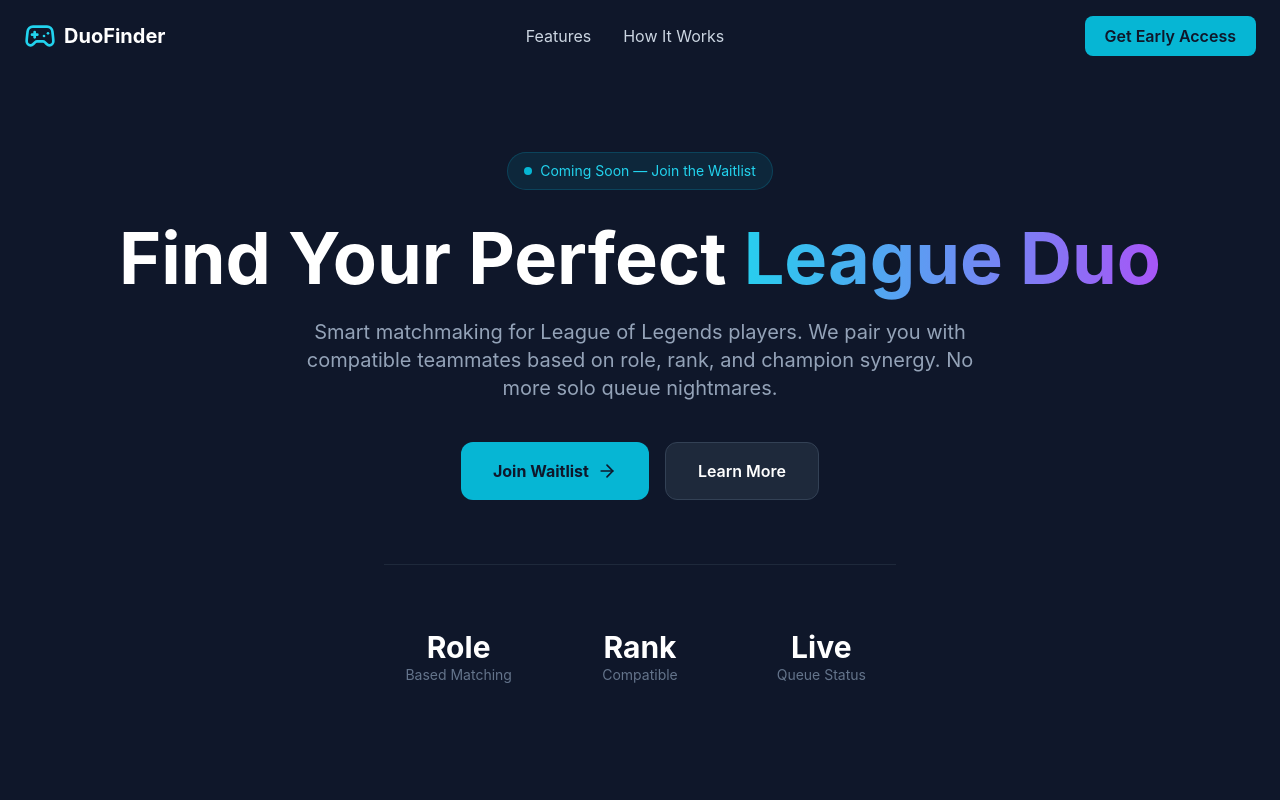
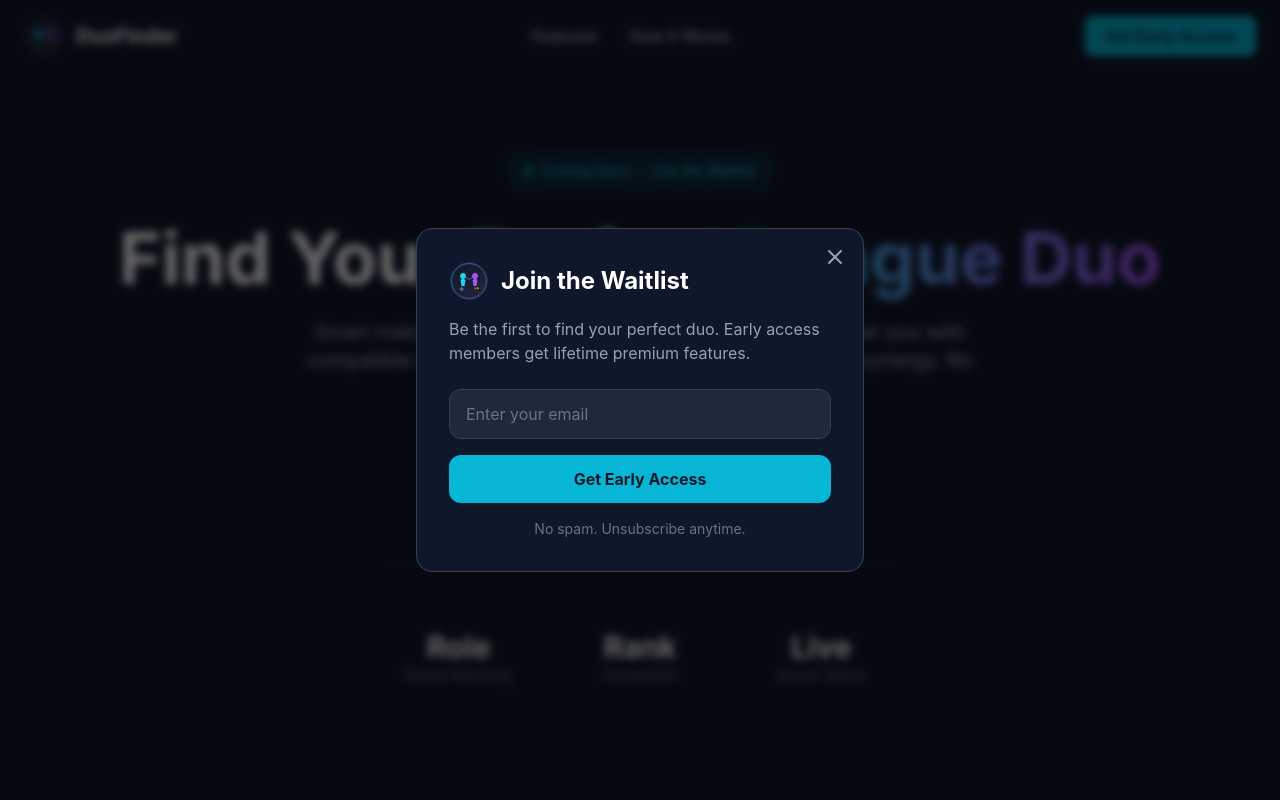
Before and after one commit to A-Link-To-The-Future/duofinder-landing, a Next.js app: page / in a window 1280 px wide. Both pictures are taken after a click on the button "Get Early Access". Shown: the top 800 px of the page. Built offline with nearby package versions, Linux system fonts and the light colour scheme.

Commit message:
Add logo, functional buttons, and waitlist modal

```diff
--- a/src/app/page.tsx
+++ b/src/app/page.tsx
@@ -1,20 +1,46 @@
-import React from 'react';
-import { Gamepad2, Users, Zap, Shield, ArrowRight, MessageCircle } from 'lucide-react';
+'use client';
+
+import React, { useState } from 'react';
+import { Gamepad2, Users, Zap, Shield, ArrowRight, MessageCircle, X, CheckCircle } from 'lucide-react';
 
 export default function LandingPage() {
+  const [showModal, setShowModal] = useState(false);
+  const [email, setEmail] = useState('');
+  const [submitted, setSubmitted] = useState(false);
+
+  const handleWaitlistSubmit = (e: React.FormEvent) => {
+    e.preventDefault();
+    if (email) {
+      setSubmitted(true);
+      setTimeout(() => {
+        setShowModal(false);
+        setSubmitted(false);
+        setEmail('');
+      }, 2000);
+    }
+  };
+
+  const scrollToSection = (id: string) => {
+    const element = document.getElementById(id);
+    element?.scrollIntoView({ behavior: 'smooth' });
+  };
+
   return (
     <div className="min-h-screen bg-gradient-to-b from-slate-900 via-slate-900 to-slate-800">
       {/* Navbar */}
       <nav className="flex items-center justify-between px-6 py-4 max-w-7xl mx-auto">
-        <div className="flex items-center gap-2">
-          <Gamepad2 className="w-8 h-8 text-cyan-400" />
+        <div className="flex items-center gap-3">
+          <img src="/logo.svg" alt="DuoFinder" className="w-10 h-10" />
           <span className="text-xl font-bold text-white">DuoFinder</span>
         </div>
         <div className="hidden md:flex items-center gap-8 text-slate-300">
-          <a href="#features" className="hover:text-white transition">Features</a>
-          <a href="#how-it-works" className="hover:text-white transition">How It Works</a>
+          <button onClick={() => scrollToSection('features')} className="hover:text-white transition">Features</button>
+          <button onClick={() => scrollToSection('how-it-works')} className="hover:text-white transition">How It Works</button>
         </div>
-        <button className="bg-cyan-500 hover:bg-cyan-400 text-slate-900 font-semibold px-5 py-2 rounded-lg transition">
+        <button
+          onClick={() => setShowModal(true)}
+          className="bg-cyan-500 hover:bg-cyan-400 text-slate-900 font-semibold px-5 py-2 rounded-lg transition"
+        >
           Get Early Access
         </button>
       </nav>
@@ -41,11 +67,17 @@ export default function LandingPage() {
         </p>
 
         <div className="flex flex-col sm:flex-row gap-4 justify-center">
-          <button className="bg-cyan-500 hover:bg-cyan-400 text-slate-900 font-bold px-8 py-4 rounded-xl flex items-center justify-center gap-2 transition group">
+          <button
+            onClick={() => setShowModal(true)}
+            className="bg-cyan-500 hover:bg-cyan-400 text-slate-900 font-bold px-8 py-4 rounded-xl flex items-center justify-center gap-2 transition group"
+          >
             Join Waitlist
             <ArrowRight className="w-5 h-5 group-hover:translate-x-1 transition" />
           </button>
-          <button className="bg-slate-800 hover:bg-slate-700 text-white font-semibold px-8 py-4 rounded-xl border border-slate-700 transition">
+          <button
+            onClick={() => scrollToSection('features')}
+            className="bg-slate-800 hover:bg-slate-700 text-white font-semibold px-8 py-4 rounded-xl border border-slate-700 transition"
+          >
             Learn More
           </button>
         </div>
@@ -141,13 +173,21 @@ export default function LandingPage() {
             Join the waitlist today and be the first to know when we launch. Early adopters get lifetime premium perks.
           </p>
           <div className="flex flex-col sm:flex-row gap-4 justify-center">
-            <button className="bg-cyan-500 hover:bg-cyan-400 text-slate-900 font-bold px-8 py-4 rounded-xl transition">
+            <button
+              onClick={() => setShowModal(true)}
+              className="bg-cyan-500 hover:bg-cyan-400 text-slate-900 font-bold px-8 py-4 rounded-xl transition"
+            >
               Join Waitlist
             </button>
-            <button className="bg-slate-800 hover:bg-slate-700 text-white font-semibold px-8 py-4 rounded-xl flex items-center justify-center gap-2 transition">
+            <a
+              href="https://discord.gg/duofinder"
+              target="_blank"
+              rel="noopener noreferrer"
+              className="bg-slate-800 hover:bg-slate-700 text-white font-semibold px-8 py-4 rounded-xl flex items-center justify-center gap-2 transition"
+            >
               <MessageCircle className="w-5 h-5" />
               Join Discord
-            </button>
+            </a>
           </div>
         </div>
       </section>
@@ -155,19 +195,76 @@ export default function LandingPage() {
       {/* Footer */}
       <footer className="px-6 py-12 border-t border-slate-800">
         <div className="max-w-7xl mx-auto flex flex-col md:flex-row justify-between items-center gap-4">
-          <div className="flex items-center gap-2">
-            <Gamepad2 className="w-6 h-6 text-cyan-400" />
+          <div className="flex items-center gap-3">
+            <img src="/logo.svg" alt="DuoFinder" className="w-8 h-8" />
             <span className="text-lg font-bold text-white">DuoFinder</span>
           </div>
           <p className="text-slate-500 text-sm">
             © 2025 DuoFinder. Not affiliated with Riot Games.
           </p>
           <div className="flex gap-6 text-slate-400">
-            <a href="#" className="hover:text-white transition">Twitter</a>
-            <a href="#" className="hover:text-white transition">Discord</a>
+            <a href="https://twitter.com/duofinder" target="_blank" rel="noopener noreferrer" className="hover:text-white transition">Twitter</a>
+            <a href="https://discord.gg/duofinder" target="_blank" rel="noopener noreferrer" className="hover:text-white transition">Discord</a>
           </div>
         </div>
       </footer>
+
+      {/* Waitlist Modal */}
+      {showModal && (
+        <div className="fixed inset-0 bg-black/60 backdrop-blur-sm flex items-center justify-center z-50 p-4">
+          <div className="bg-slate-900 border border-slate-700 rounded-2xl p-8 max-w-md w-full relative">
+            <button
+              onClick={() => setShowModal(false)}
+              className="absolute top-4 right-4 text-slate-400 hover:text-white transition"
+            >
+              <X className="w-6 h-6" />
+            </button>
+
+            {!submitted ? (
+              <>
+                <div className="flex items-center gap-3 mb-4">
+                  <img src="/logo.svg" alt="DuoFinder" className="w-10 h-10" />
+                  <h3 className="text-2xl font-bold text-white">Join the Waitlist</h3>
+                </div>
+                <p className="text-slate-400 mb-6">
+                  Be the first to find your perfect duo. Early access members get lifetime premium features.
+                </p>
+                <form onSubmit={handleWaitlistSubmit} className="space-y-4">
+                  <div>
+                    <input
+                      type="email"
+                      value={email}
+                      onChange={(e) => setEmail(e.target.value)}
+                      placeholder="Enter your email"
+                      required
+                      className="w-full px-4 py-3 bg-slate-800 border border-slate-700 rounded-xl text-white placeholder-slate-500 focus:outline-none focus:border-cyan-500 transition"
+                    />
+                  </div>
+                  <button
+                    type="submit"
+                    className="w-full bg-cyan-500 hover:bg-cyan-400 text-slate-900 font-bold py-3 rounded-xl transition"
+                  >
+                    Get Early Access
+                  </button>
+                </form>
+                <p className="text-slate-500 text-sm mt-4 text-center">
+                  No spam. Unsubscribe anytime.
+                </p>
+              </>
+            ) : (
+              <div className="text-center py-8">
+                <div className="w-16 h-16 bg-green-500/20 rounded-full flex items-center justify-center mx-auto mb-4">
+                  <CheckCircle className="w-10 h-10 text-green-400" />
+                </div>
+                <h3 className="text-2xl font-bold text-white mb-2">You're on the list!</h3>
+                <p className="text-slate-400">
+                  We'll notify you as soon as DuoFinder launches.
+                </p>
+              </div>
+            )}
+          </div>
+        </div>
+      )}
     </div>
   );
 }
@@ -187,7 +284,7 @@ function FeatureCard({ icon, title, description }: { icon: React.ReactNode, titl
 function Step({ number, title, description }: { number: string, title: string, description: string }) {
   return (
     <div className="flex gap-6 items-start">
-      <div className="w-12 h-12 bg-cyan-500 rounded-xl flex items-center justify-center text-slate-900 font-bold text-xl shrink-0">
+      <div className="w-12 h-12 bg-gradient-to-br from-cyan-500 to-purple-500 rounded-xl flex items-center justify-center text-white font-bold text-xl shrink-0 shadow-lg shadow-cyan-500/20">
         {number}
       </div>
       <div>
```
Also changed, not shown: public/logo.svg (added).
